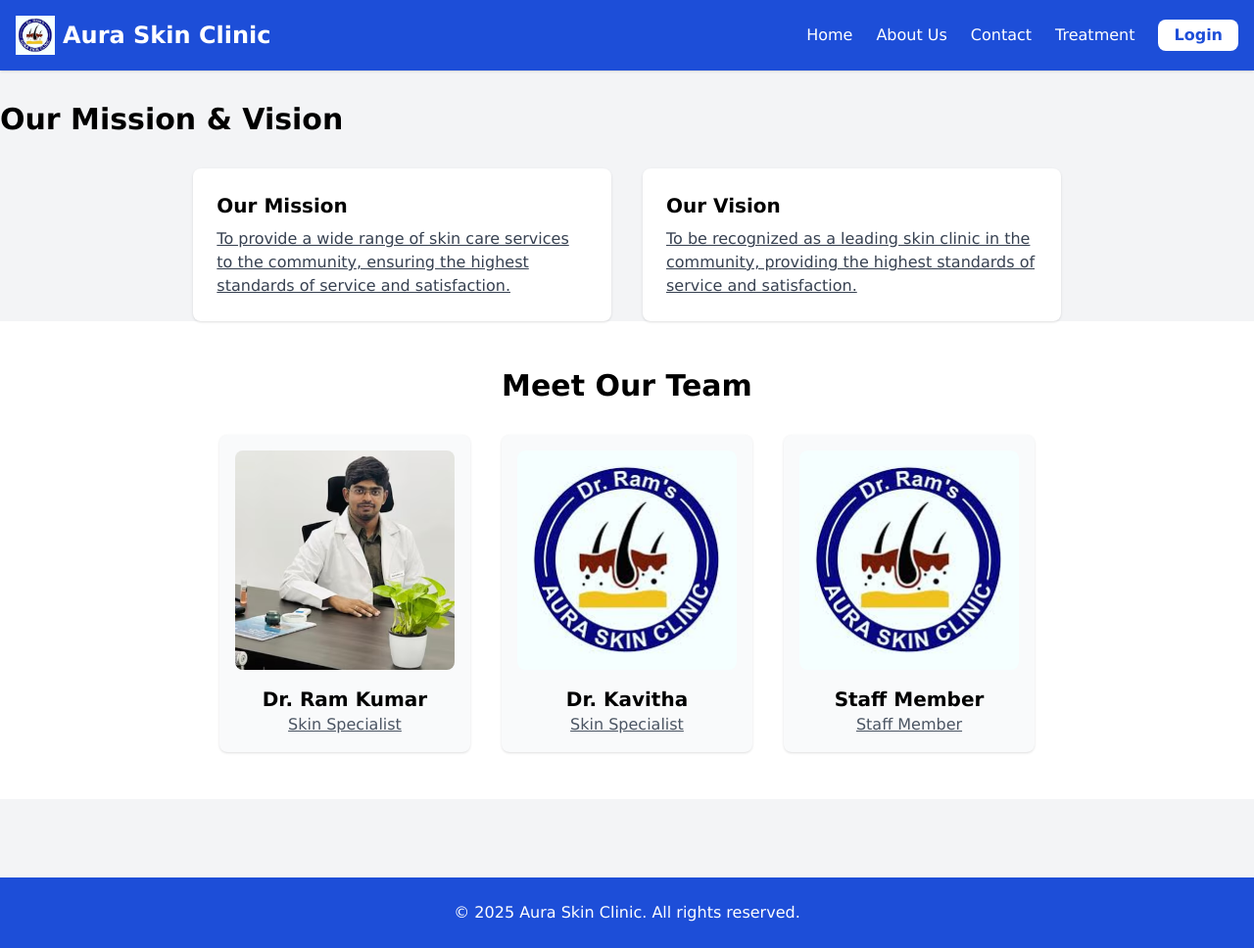
After one commit to mahesivaya/proton, a Django app: template proton/templates/accounts/about.html in a window 1280 px wide. The commit adds this page. Shown: the whole page at 98% size. Run offline with Django 3.2, Linux system fonts and the light colour scheme; the template is opened without the code that fills it, so the values that code supplies are empty; some libraries are stand-ins or nearby versions.

Commit message:
optimized all templates

```diff
--- a/proton/accounts/urls.py
+++ b/proton/accounts/urls.py
@@ -2,9 +2,13 @@ from django.urls import path
 from . import views
 
 urlpatterns = [
+    path('', views.home, name='home'),
     path('login/', views.login_view, name='login'),
     path('logout/', views.logout_view, name='logout'),
     path('admin_dashboard/', views.admin_dashboard, name='admin_dashboard'),
     path('unauthorized/', views.unauthorized_view, name='unauthorized'),
     path('redirect_to_home/', views.redirect_to_home, name='redirect_to_home'),
+    path('about/', views.about, name='about'),
+    path('treatment/', views.treatment, name='treatment'),
+    path('contact/', views.contact, name='contact'),
 ]
--- /dev/null
+++ b/proton/templates/accounts/about.html
@@ -0,0 +1,46 @@
+{% extends 'base.html' %}
+{% block content %}
+{% load static %}
+      <h2 class="text-3xl font-semibold mb-8">Our Mission & Vision</h2>
+      <div class="flex flex-col md:flex-row justify-center gap-8">
+        <div class="bg-white rounded-lg shadow p-6 md:w-1/3">
+          <h3 class="text-xl font-bold mb-2">Our Mission</h3>
+          <p class="text-gray-700">
+            To provide a wide range of skin care services to the community, ensuring the highest standards of service and satisfaction.
+          </p>
+        </div>
+        <div class="bg-white rounded-lg shadow p-6 md:w-1/3">
+          <h3 class="text-xl font-bold mb-2">Our Vision</h3>
+          <p class="text-gray-700">
+            To be recognized as a leading skin clinic in the community, providing the highest standards of service and satisfaction.
+          </p>
+        </div>
+      </div>
+    </div>
+  </section>
+
+  <!-- Team -->
+  <section class="py-12 bg-white">
+    <div class="container mx-auto text-center">
+      <h2 class="text-3xl font-semibold mb-8">Meet Our Team</h2>
+      <div class="flex flex-wrap justify-center gap-8">
+        <div class="w-64 bg-gray-50 rounded-lg shadow p-4">
+          <img src="{% static 'images/ram_profile_pic.jpeg' %}" alt="Doctor" class="w-full rounded-lg mb-4">
+          <h3 class="text-xl font-bold">Dr. Ram Kumar</h3>
+          <p class="text-gray-600">Skin Specialist</p>
+        </div>
+        <div class="w-64 bg-gray-50 rounded-lg shadow p-4">
+          <img src="{% static 'images/aura_logo.jpeg' %}" alt="Doctor" class="w-full rounded-lg mb-4">
+          <h3 class="text-xl font-bold">Dr. Kavitha</h3>
+          <p class="text-gray-600">Skin Specialist</p>
+        </div>
+        <div class="w-64 bg-gray-50 rounded-lg shadow p-4">
+          <img src="{% static 'images/aura_logo.jpeg' %}" alt="Doctor" class="w-full rounded-lg mb-4">
+          <h3 class="text-xl font-bold">Staff Member</h3>
+          <p class="text-gray-600">Staff Member</p>
+        </div>
+      </div>
+    </div>
+  </section>
+
+{% endblock content %}
--- /dev/null
+++ b/proton/templates/accounts/treatment.html
@@ -0,0 +1,5 @@
+{% extends 'base.html' %}
+{% block title %}Treatment{% endblock %}
+{% block content %}
+<h1 class="text-2xl font-bold mb-4">Treatment Page</h1>
+{% endblock %}
--- /dev/null
+++ b/proton/templates/base.html
@@ -0,0 +1,105 @@
+{% load static %}
+<!DOCTYPE html>
+<html lang="en">
+<head>
+  <meta charset="UTF-8">
+  <meta name="viewport" content="width=device-width, initial-scale=1.0">
+  <title>{% block title %}Aura Skin Clinic{% endblock %}</title>
+  <script src="https://cdn.tailwindcss.com"></script>
+  <link rel="stylesheet" href="{% static 'css/style.css' %}">
+  <script defer src="{% static 'js/main.js' %}"></script>
+</head>
+<body class="bg-gray-100">
+
+  <!-- Navbar -->
+  <nav class="bg-blue-700 text-white shadow p-4">
+    <div class="max-w-7xl mx-auto flex justify-between items-center">
+
+      <!-- Logo -->
+      <div class="flex items-center space-x-2">
+        <img src="{% static 'images/aura_logo.jpeg' %}" alt="Aura Skin Clinic Logo" class="h-10 w-10">
+        <h1 class="text-2xl font-bold text-white">Aura Skin Clinic</h1>
+      </div>
+
+      <!-- Navigation Links (desktop) -->
+      <div class="hidden md:flex items-center space-x-6">
+        <a href="{% url 'home' %}" class="hover:text-gray-300">Home</a>
+        <a href="{% url 'about' %}" class="hover:text-gray-300">About Us</a>
+        <a href="{% url 'contact' %}" class="hover:text-gray-300">Contact</a>
+        <a href="{% url 'treatment' %}" class="hover:text-gray-300">Treatment</a>
+        {% if user.is_authenticated %}
+            <a href="{% url 'logout' %}"
+       class="bg-red-600 text-white font-semibold px-4 py-1 rounded-lg hover:bg-red-700 transition">
+      Logout
+    </a>
+  </div>
+{% elif request.path != '/login/' %}
+  <a href="{% url 'login' %}"
+     class="ml-4 bg-white text-blue-700 font-semibold px-4 py-1 rounded-lg hover:bg-gray-100 transition">
+    Login
+  </a>
+{% endif %}
+        <!-- <a href="{% url 'login' %}" class="hover:text-gray-300">Login Page</a> -->
+      </div>
+
+      <!-- Mobile Menu Button -->
+      <button id="menu-btn" class="md:hidden text-white focus:outline-none">
+        <svg xmlns="http://www.w3.org/2000/svg" class="h-6 w-6" fill="none"
+             viewBox="0 0 24 24" stroke="currentColor">
+          <path stroke-linecap="round" stroke-linejoin="round" stroke-width="2"
+                d="M4 6h16M4 12h16M4 18h16" />
+        </svg>
+      </button>
+    </div>
+
+    <!-- Mobile Dropdown Menu -->
+    <div id="mobile-menu" class="hidden md:hidden bg-blue-600">
+      <nav class="flex flex-col items-center space-y-3 py-4 text-white font-medium">
+        <a href="{% url 'home' %}" class="hover:text-gray-300">Home</a>
+        <a href="{% url 'about' %}" class="hover:text-gray-300">About Us</a>
+        <a href="{% url 'contact' %}" class="hover:text-gray-300">Contact</a>
+        <a href="{% url 'treatment' %}" class="hover:text-gray-300">Treatment</a>
+        {% if user.is_authenticated %}
+            <a href="{% url 'logout' %}"
+       class="bg-red-600 text-white font-semibold px-4 py-1 rounded-lg hover:bg-red-700 transition">
+      Logout
+    </a>
+  </div>
+{% elif request.path != '/login/' %}
+  <a href="{% url 'login' %}"
+     class="ml-4 bg-white text-blue-700 font-semibold px-4 py-1 rounded-lg hover:bg-gray-100 transition">
+    Login
+  </a>
+{% endif %}
+
+
+
+      </nav>
+    </div>
+  </nav>
+
+  <!-- Page Content -->
+<main class="py-8 container mx-auto">
+    {% block content %}
+    <img src="{% static 'images/ram_profile_image.jpeg' %}" alt="Doctor" class="w-full rounded-lg mb-4">
+    {% endblock %}
+</main>
+
+
+  <!-- Footer -->
+  <footer class="bg-blue-700 text-white py-6 mt-12 text-center">
+    &copy; 2025 Aura Skin Clinic. All rights reserved.
+  </footer>
+
+  <script>
+    // Mobile menu toggle
+    const menuBtn = document.getElementById("menu-btn");
+    const mobileMenu = document.getElementById("mobile-menu");
+
+    menuBtn.addEventListener("click", () => {
+      mobileMenu.classList.toggle("hidden");
+    });
+  </script>
+
+</body>
+</html>
--- a/proton/templates/home.html
+++ b/proton/templates/home.html
@@ -1,10 +1,9 @@
+{% extends 'base.html' %}
 {% block title %}Home{% endblock %}
 {% block content %}
 <div class="card mx-auto text-center" style="max-width: 400px;">
     <div class="card-body">
         <h3 class="card-title">Welcome, Proton!</h3>
         <br><br>
-
     </div>
-</div>
 {% endblock %}
```
Also changed, not shown: proton/accounts/views.py (+18 -2 lines), proton/templates/accounts/contact.html (added, +23 -0 lines), proton/templates/accounts/home.html (added, +10 -0 lines), proton/templates/accounts/login.html (+3 -29 lines), proton/templates/doctor/doctor_dashboard.html (+3 -15 lines), proton/templates/executive/executive.html (+3 -9 lines), proton/templates/executive/monthly_patients.html (+3 -12 lines), proton/templates/reception/patient_details.html (+5 -13 lines), proton/templates/reception/reception_dashboard.html (+2 -14 lines), proton/templates/unauthorized.html (+4 -3 lines), proton/static/images/home_page.jpeg (added), proton/static/images/ram_profile_pic.jpeg (added).
